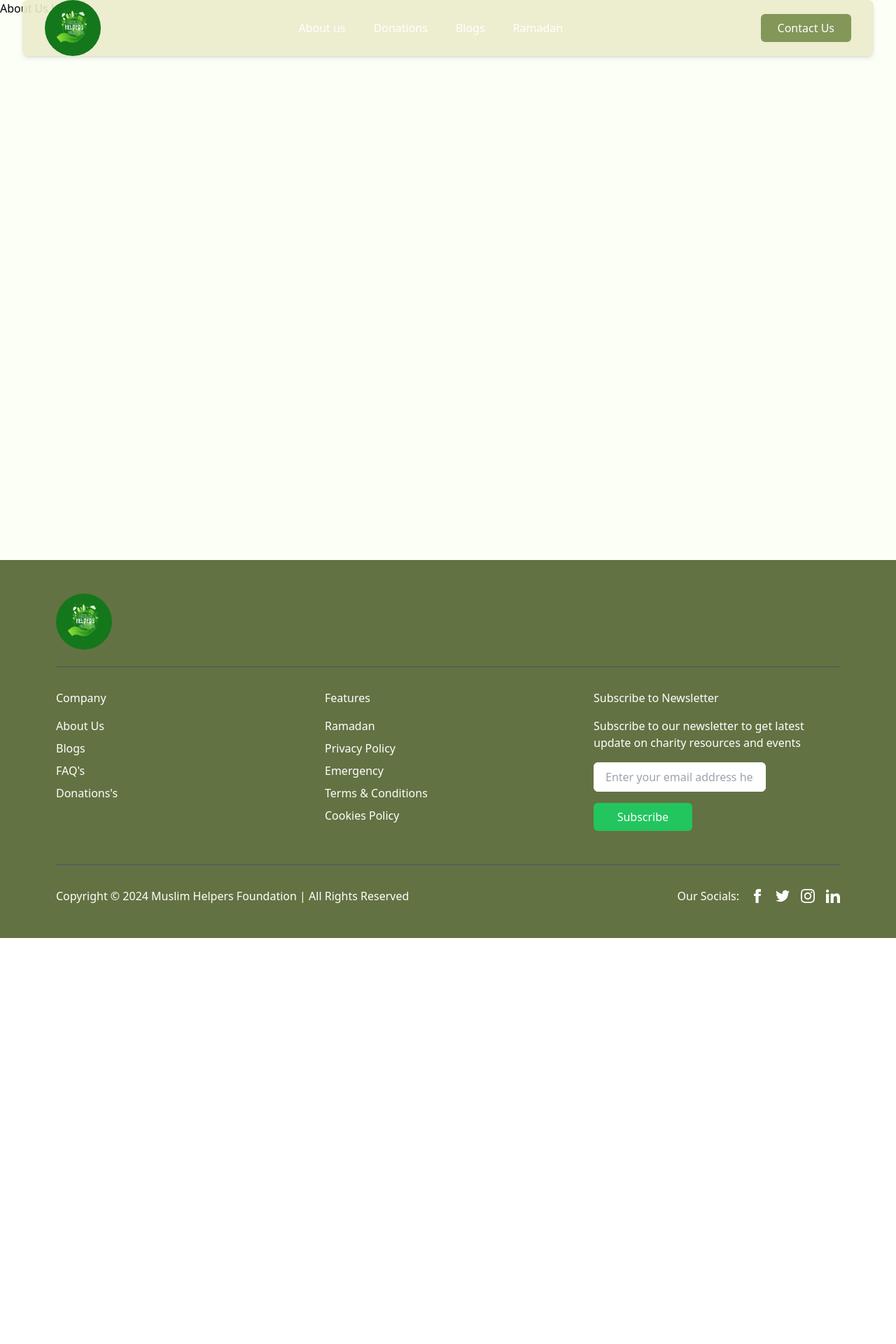
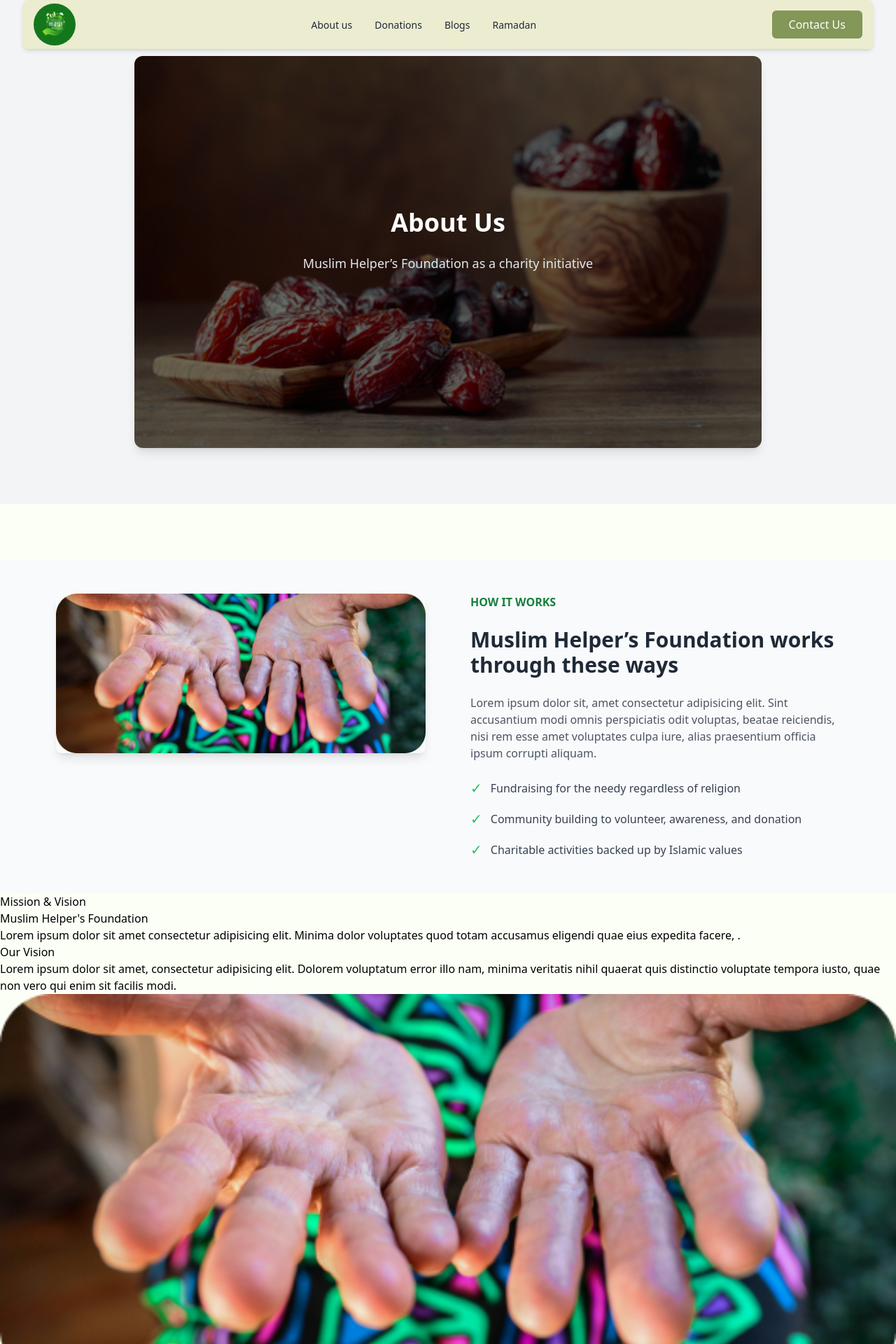
Before and after one commit to Khoiriyah23/Mhf-FE, a Next.js app: page /about in a window 1280 px wide. Shown: the top 1920 px of the page at 70% size. Before the commit the page ends 1340 px from the top, so only its background shows below. Built offline with nearby package versions, Linux system fonts and the light colour scheme.

Commit message:
About Page in Progress

```diff
--- a/app/about/page.tsx
+++ b/app/about/page.tsx
@@ -1,10 +1,34 @@
+import HowItWorks from '@/components/about/How'
+import MissionAndVision from '@/components/about/Mission'
+import Image from 'next/image'
 import React from 'react'
 
 const AboutUS = () => {
   return (
-    <h1>
-      About Us here
-    </h1>
+    <>
+    <section className="flex items-center justify-center mb-20 bg-gray-100 p-[80px]">
+    <div
+      style={{ backgroundImage: 'url("/images/date.jpeg")' }}
+      className="bg-center bg-no-repeat bg-cover w-[80%] h-[70vh] rounded-xl overflow-hidden shadow-lg flex items-center justify-center bg-[#141B069E] bg-blend-multiply"
+    >
+      <div className="text-center rounded-lg p-8 lg:p-16 max-w-3xl">
+        <h1 className="lg:text-4xl text-2xl text-white font-bold mb-6 leading-snug">
+          About Us
+        </h1>
+        <p className="lg:text-lg text-base text-gray-200 mb-8">
+            Muslim Helper’s Foundation as a charity initiative
+        </p>
+
+      </div>
+    </div>
+  </section>
+
+  <HowItWorks />
+  <MissionAndVision />
+    </>
+
+
+
   )
 }
 
--- /dev/null
+++ b/components/about/How.tsx
@@ -0,0 +1,55 @@
+import Image from 'next/image';
+
+const HowItWorks = () => {
+  return (
+    <section className="flex flex-col lg:flex-row items-start gap-10 lg:gap-16 bg-gray-50 py-12 px-6 lg:px-20">
+      {/* Image Section */}
+      <div className="w-full lg:w-[50%]">
+        <Image
+          src="/images/hands.png"
+          alt="Hand Spread"
+          width={600}
+          height={100}
+          className="rounded-lg shadow-lg object-cover w-full h-auto"
+        />
+      </div>
+
+      {/* Text Content Section */}
+      <div className="w-full lg:w-[50%] space-y-6">
+        <h4 className="text-green-700 font-semibold text-sm lg:text-base uppercase">
+          HOW IT WORKS
+        </h4>
+        <h1 className="text-gray-800 font-bold text-2xl lg:text-3xl leading-snug">
+          Muslim Helper’s Foundation works through these ways
+        </h1>
+        <p className="text-gray-600 text-sm lg:text-base leading-relaxed">
+          Lorem ipsum dolor sit, amet consectetur adipisicing elit. Sint accusantium modi omnis perspiciatis odit voluptas, beatae reiciendis, nisi rem esse amet voluptates culpa iure, alias praesentium officia ipsum corrupti aliquam.
+        </p>
+
+        {/* Key Points */}
+        <ul className="space-y-4">
+          <li className="flex items-center gap-3">
+            <span className="text-green-500 text-xl">&#10003;</span>
+            <span className="text-gray-700 text-sm lg:text-base">
+              Fundraising for the needy regardless of religion
+            </span>
+          </li>
+          <li className="flex items-center gap-3">
+            <span className="text-green-500 text-xl">&#10003;</span>
+            <span className="text-gray-700 text-sm lg:text-base">
+              Community building to volunteer, awareness, and donation
+            </span>
+          </li>
+          <li className="flex items-center gap-3">
+            <span className="text-green-500 text-xl">&#10003;</span>
+            <span className="text-gray-700 text-sm lg:text-base">
+              Charitable activities backed up by Islamic values
+            </span>
+          </li>
+        </ul>
+      </div>
+    </section>
+  );
+};
+
+export default HowItWorks;
--- /dev/null
+++ b/components/about/Mission.tsx
@@ -0,0 +1,52 @@
+import Image from 'next/image'
+import React from 'react'
+
+const MissionAndVision = () => {
+  return (
+    <section>
+    <div>
+        <h4>Mission & Vision</h4>
+      <h2>Muslim Helper's Foundation</h2>
+      <p>Lorem ipsum dolor sit amet consectetur adipisicing elit. Minima dolor
+        voluptates quod totam accusamus eligendi quae eius expedita facere,
+        .</p>
+    </div>
+
+    <div>
+        <article>
+            <h2>Our Vision</h2>
+            <p>
+                Lorem ipsum dolor sit amet, consectetur adipisicing elit. Dolorem voluptatum error illo nam, minima veritatis nihil quaerat quis distinctio voluptate tempora iusto, quae non vero qui enim sit facilis modi.
+            </p>
+        </article>
+
+        <Image
+                src="/images/hands.png"
+                alt="Hand Spread"
+                width={50}
+                height={100}
+                className="rounded-lg shadow-lg object-cover w-full h-auto"
+        />
+
+        <Image
+                src="/images/hands.png"
+                alt="Hand Spread"
+                width={50}
+                height={100}
+                className="rounded-lg shadow-lg object-cover w-full h-auto"
+        />
+
+        <article>
+            <h2>Our Mission</h2>
+            <p>
+                Lorem ipsum dolor sit amet, consectetur adipisicing elit. Dolorem voluptatum error illo nam, minima veritatis nihil quaerat quis distinctio voluptate tempora iusto, quae non vero qui enim sit facilis modi.
+            </p>
+        </article>
+
+        </div>
+
+    </section>
+  )
+}
+
+export default MissionAndVision
--- a/components/home/Hero.tsx
+++ b/components/home/Hero.tsx
@@ -25,6 +25,8 @@ const Hero = () => {
         <Image
           src="/images/hero-img.png"
           alt="Humanitarian Act"
+          width={200}
+          height={50}
           className="rounded-lg mx-auto w-full max-w-4xl"
         />
       </div>
--- a/components/home/Navbar.tsx
+++ b/components/home/Navbar.tsx
@@ -1,4 +1,4 @@
-'use client'
+'use client';
 
 import { useState } from "react";
 import { NAV_LINKS } from "@/constants";
@@ -14,25 +14,26 @@ const Navbar = () => {
   };
 
   return (
-    <nav className="flex items-center justify-between px-8 py-4 shadow-md fixed top-0 left-1/2 h-[80px] transform -translate-x-1/2 w-[95%] max-w-9xl bg-[#ececcc] bg-opacity-90 rounded-lg z-50">
+    <nav className="bg-[#ececcc] bg-opacity-90 shadow-md fixed top-0 left-1/2 transform -translate-x-1/2 w-[95%] max-w-9xl z-50 rounded-lg">
+      <div className="flex items-center justify-between px-4 py-3 h-[70px]">
         {/* Logo */}
         <Link href="/" className="flex items-center">
           <Image
             src="/images/logo.jpg"
             alt="logo"
-          width={80}
-          height={80}
+            width={60}
+            height={60}
             className="rounded-full"
           />
         </Link>
 
         {/* Desktop Navigation Links */}
-      <ul className="hidden lg:flex gap-10">
+        <ul className="hidden lg:flex gap-8">
           {NAV_LINKS.map((link) => (
             <li key={link.key}>
               <Link
                 href={link.href}
-              className="text-[16px] text-white font-medium hover:text-green-500 transition"
+                className="text-[14px] text-gray-800 font-medium hover:text-green-500 transition"
               >
                 {link.label}
               </Link>
@@ -47,17 +48,16 @@ const Navbar = () => {
             title="Contact Us"
             icon=""
             variant="green"
-          className="px-6 py-2 text-white bg-green-500 rounded-md hover:bg-green-600 transition"
+            className="px-5 py-2 text-white bg-green-500 rounded-md hover:bg-green-600 transition"
           />
         </div>
 
-      {/* Mobile Menu */}
+        {/* Mobile Menu Button */}
         <div className="lg:hidden flex items-center">
           <button
             onClick={toggleMenu}
-          className="text-white focus:outline-none"
+            className="text-gray-800 focus:outline-none"
           >
-          {/* Hamburger Icon */}
             <svg
               className="w-6 h-6"
               fill="none"
@@ -83,16 +83,17 @@ const Navbar = () => {
             </svg>
           </button>
         </div>
+      </div>
 
       {/* Mobile Navigation Links */}
       {isMenuOpen && (
-        <div className="absolute top-16 left-0 w-full bg-[#ececcc] bg-opacity-90 rounded-lg shadow-md transition-all ease-in-out duration-300">
+        <div className="lg:hidden bg-[#ececcc] bg-opacity-90 rounded-lg shadow-lg mt-2">
           <ul className="flex flex-col items-center gap-4 py-4">
             {NAV_LINKS.map((link) => (
               <li key={link.key}>
                 <Link
                   href={link.href}
-                  className="text-white text-[16px] font-medium hover:text-green-500 transition"
+                  className="text-gray-800 text-[14px] font-medium hover:text-green-500 transition"
                   onClick={() => setIsMenuOpen(false)} // Close menu on link click
                 >
                   {link.label}
@@ -100,15 +101,13 @@ const Navbar = () => {
               </li>
             ))}
           </ul>
-
-          {/* Contact Us Button (Mobile) */}
           <div className="flex items-center justify-center mt-4">
             <Button
               type="button"
               title="Contact Us"
               icon=""
               variant="green"
-              className="px-6 py-2 text-white bg-green-500 rounded-md hover:bg-green-600 transition"
+              className="px-5 py-2 text-white bg-green-500 rounded-md hover:bg-green-600 transition"
             />
           </div>
         </div>
--- a/components/home/Story.tsx
+++ b/components/home/Story.tsx
@@ -2,19 +2,19 @@ import Image from 'next/image';
 
 const Story = () => {
   return (
-    <section className="bg-[#FFFBD0E0] bg-opacity-80 py-16 px-12">
+    <section className="bg-[#FFFBD0E0] bg-opacity-80 py-16 px-6 sm:px-8 md:px-12">
       <div className="max-w-7xl mx-auto flex flex-col md:flex-row items-center gap-12">
         {/* Text Content */}
         <div className="md:w-1/2">
-          <h3 className="text-4xl font-bold leading-relaxed mb-8">
+          <h3 className="text-3xl sm:text-4xl font-bold leading-relaxed mb-8">
             Muslim Helper’s Foundation is a <span className="text-green-600">charitable</span> initiative committed to
             uplifting <span className="text-yellow-600">humanity</span> through compassion with principles, guidings, and teachings of
             <span className="text-green-500"> Islam</span>.
           </h3>
-          <h6 className="text-xl font-semibold mb-6">
+          <h6 className="text-lg sm:text-xl font-semibold mb-6">
             Story & Background
           </h6>
-          <p className="text-gray-700 leading-relaxed text-lg">
+          <p className="text-gray-700 leading-relaxed text-base sm:text-lg">
             Lorem ipsum dolor sit, amet consectetur adipisicing elit. Repudiandae obcaecati
             ducimus possimus qui, enim nam accusantium itaque aliquam sapiente reiciendis recusandae cum deleniti
             voluptatibus nemo iusto perspiciatis eum a quis?
@@ -28,7 +28,7 @@ const Story = () => {
             alt="Hand Spread"
             width={600}
             height={400}
-            className="rounded-lg shadow-lg object-cover"
+            className="rounded-lg shadow-lg object-cover w-full h-auto"
           />
         </div>
       </div>
--- a/constants/index.ts
+++ b/constants/index.ts
@@ -1,7 +1,7 @@
 // NAVIGATION
 export const NAV_LINKS = [
-    { href: '/about', key: 'about_us', label: 'About us' },
-    { href: '/donations', key: 'donations', label: 'Donations' },
-    { href: '/blogs', key: 'blogs', label: 'Blogs' },
-    { href: '/ramadan', key: 'ramadan', label: 'Ramadan' },
-  ];
+  { href: '/about', key: 'about_us', label: 'About us', current: false },
+  { href: '/donations', key: 'donations', label: 'Donations', current: false },
+  { href: '/blogs', key: 'blogs', label: 'Blogs', current: false },
+  { href: '/ramadan', key: 'ramadan', label: 'Ramadan', current: false },
+];
```
Lines whose indentation alone changed are shown as unchanged.
